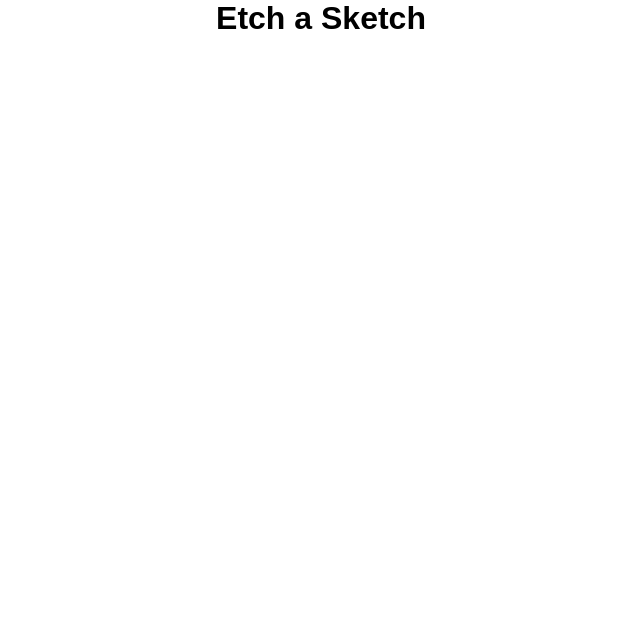
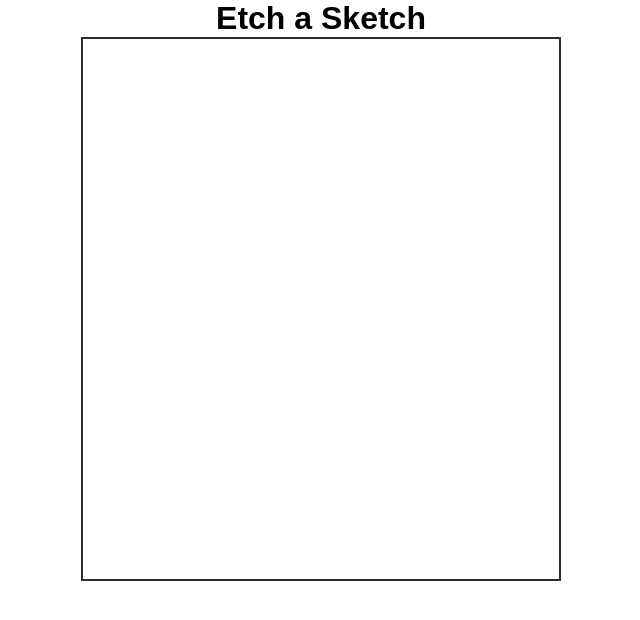
Before and after one commit to jazzyhand678/etch-a-sketch, a plain HTML site: page index.html in a window 1280 px wide. Shown: the whole page, without its empty margins (319-959 px from the left). Drawn offline with Linux system fonts and the light colour scheme.

Commit message:
added border for canvas

```diff
--- a/styles.css
+++ b/styles.css
@@ -16,6 +16,7 @@
     display: flex;
     flex-wrap: wrap;
     width: 480px;
+    border: 2px solid #2d2d2d;
 }
 
 .square {
```
